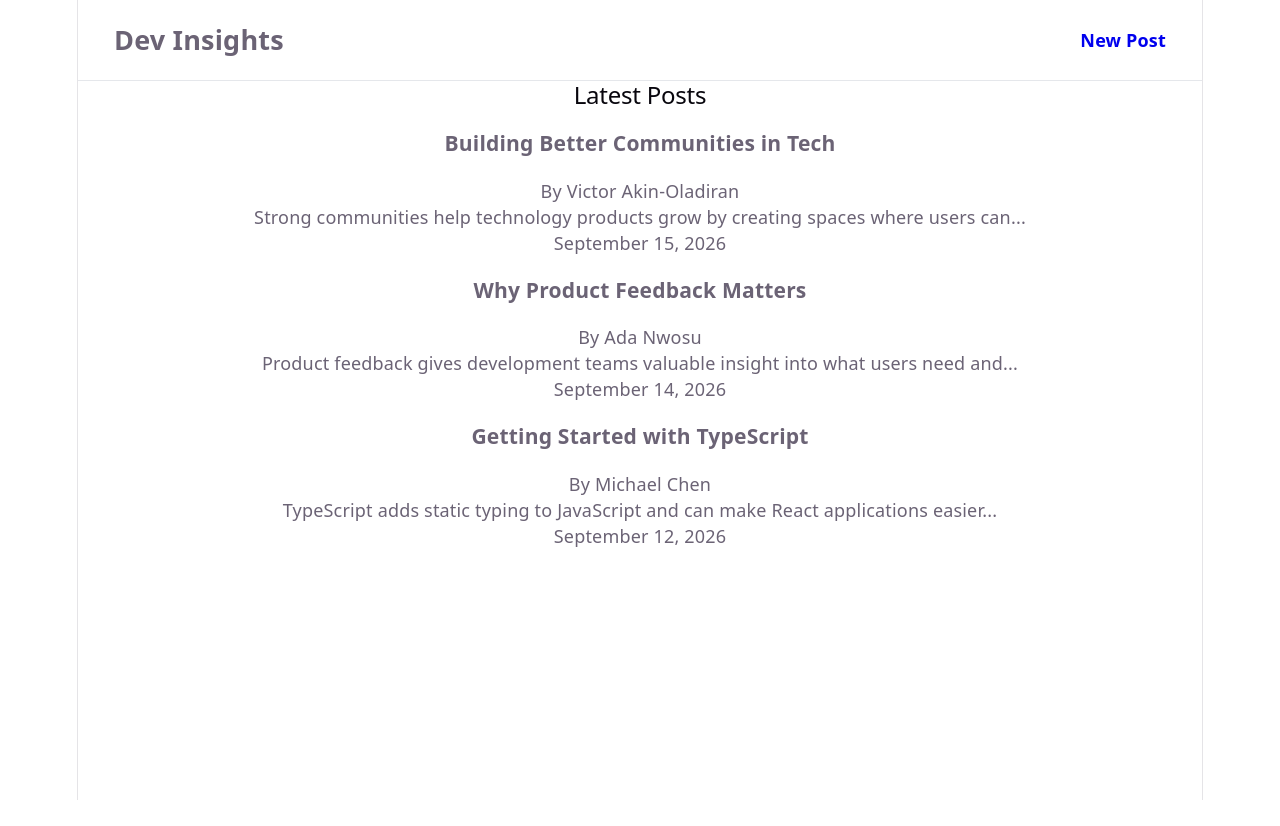
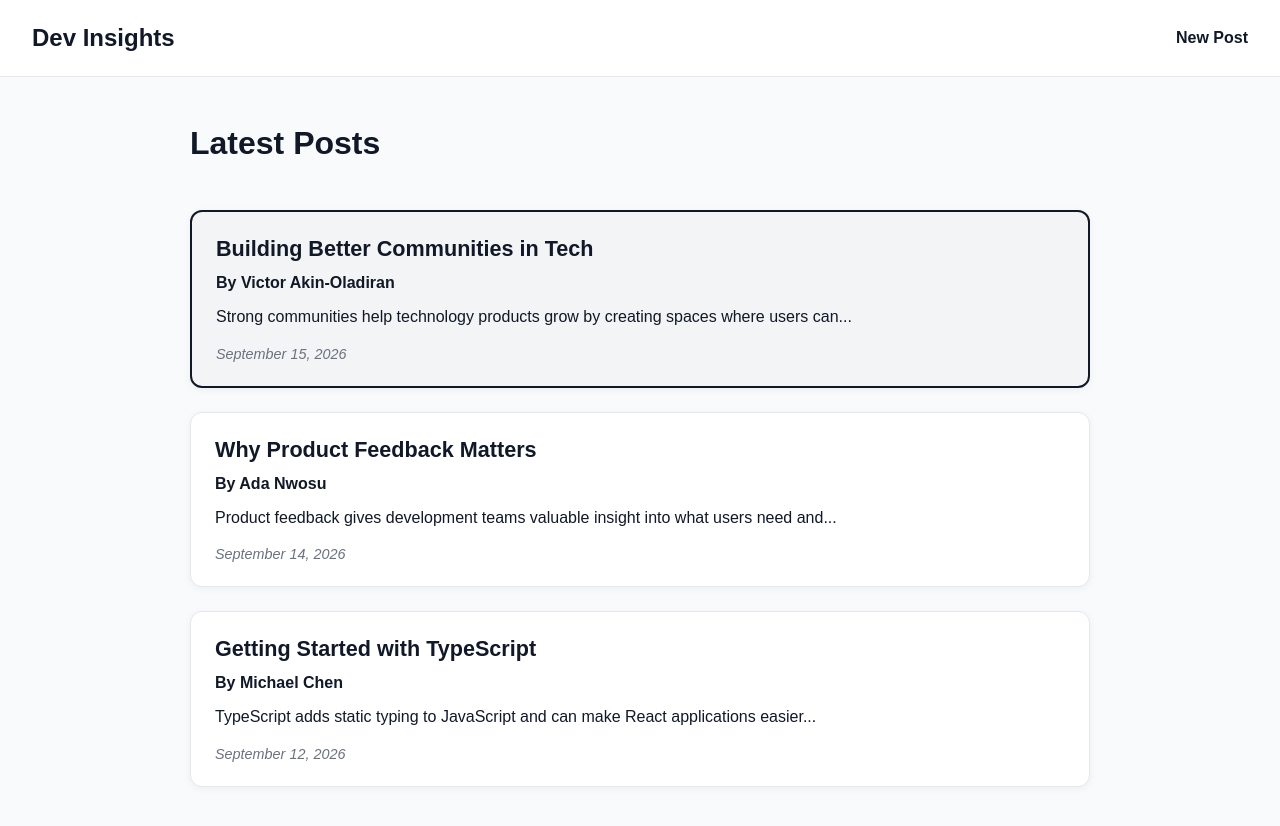
Before and after one commit to fiyinalu/Mini-Blog-Project, a React (Vite) app: page / in a window 1280 px wide. Shown: the top 826 px of the page. Before the commit the page ends 800 px from the top, so only its background shows below. Built offline with nearby package versions, Linux system fonts and the light colour scheme.

Commit message:
Add blog styling and conditional highlighting

```diff
--- a/src/App.css
+++ b/src/App.css
@@ -1,184 +1,9 @@
-.counter {
-  font-size: 16px;
-  padding: 5px 10px;
-  border-radius: 5px;
-  color: var(--accent);
-  background: var(--accent-bg);
-  border: 2px solid transparent;
-  transition: border-color 0.3s;
-  margin-bottom: 24px;
-
-  &:hover {
-    border-color: var(--accent-border);
-  }
-  &:focus-visible {
-    outline: 2px solid var(--accent);
-    outline-offset: 2px;
-  }
+#root {
+  min-height: 100vh;
 }
 
-.hero {
-  position: relative;
-
-  .base,
-  .framework,
-  .vite {
-    inset-inline: 0;
-    margin: 0 auto;
-  }
-
-  .base {
-    width: 170px;
-    position: relative;
-    z-index: 0;
-  }
-
-  .framework,
-  .vite {
-    position: absolute;
-  }
-
-  .framework {
-    z-index: 1;
-    top: 34px;
-    height: 28px;
-    transform: perspective(2000px) rotateZ(300deg) rotateX(44deg) rotateY(39deg)
-      scale(1.4);
-  }
-
-  .vite {
-    z-index: 0;
-    top: 107px;
-    height: 26px;
-    width: auto;
-    transform: perspective(2000px) rotateZ(300deg) rotateX(40deg) rotateY(39deg)
-      scale(0.8);
-  }
+main {
+  width: min(900px, 90%);
+  margin: 0 auto;
+  padding: 3rem 0;
 }
-
-#center {
-  display: flex;
-  flex-direction: column;
-  gap: 25px;
-  place-content: center;
-  place-items: center;
-  flex-grow: 1;
-
-  @media (max-width: 1024px) {
-    padding: 32px 20px 24px;
-    gap: 18px;
-  }
-}
-
-#next-steps {
-  display: flex;
-  border-top: 1px solid var(--border);
-  text-align: left;
-
-  & > div {
-    flex: 1 1 0;
-    padding: 32px;
-    @media (max-width: 1024px) {
-      padding: 24px 20px;
-    }
-  }
-
-  .icon {
-    margin-bottom: 16px;
-    width: 22px;
-    height: 22px;
-  }
-
-  @media (max-width: 1024px) {
-    flex-direction: column;
-    text-align: center;
-  }
-}
-
-#docs {
-  border-right: 1px solid var(--border);
-
-  @media (max-width: 1024px) {
-    border-right: none;
-    border-bottom: 1px solid var(--border);
-  }
-}
-
-#next-steps ul {
-  list-style: none;
-  padding: 0;
-  display: flex;
-  gap: 8px;
-  margin: 32px 0 0;
-
-  .logo {
-    height: 18px;
-  }
-
-  a {
-    color: var(--text-h);
-    font-size: 16px;
-    border-radius: 6px;
-    background: var(--social-bg);
-    display: flex;
-    padding: 6px 12px;
-    align-items: center;
-    gap: 8px;
-    text-decoration: none;
-    transition: box-shadow 0.3s;
-
-    &:hover {
-      box-shadow: var(--shadow);
-    }
-    .button-icon {
-      height: 18px;
-      width: 18px;
-    }
-  }
-
-  @media (max-width: 1024px) {
-    margin-top: 20px;
-    flex-wrap: wrap;
-    justify-content: center;
-
-    li {
-      flex: 1 1 calc(50% - 8px);
-    }
-
-    a {
-      width: 100%;
-      justify-content: center;
-      box-sizing: border-box;
-    }
-  }
-}
-
-#spacer {
-  height: 88px;
-  border-top: 1px solid var(--border);
-  @media (max-width: 1024px) {
-    height: 48px;
-  }
-}
-
-.ticks {
-  position: relative;
-  width: 100%;
-
-  &::before,
-  &::after {
-    content: '';
-    position: absolute;
-    top: -4.5px;
-    border: 5px solid transparent;
-  }
-
-  &::before {
-    left: 0;
-    border-left-color: var(--border);
-  }
-  &::after {
-    right: 0;
-    border-right-color: var(--border);
-  }
-}
--- a/src/App.tsx
+++ b/src/App.tsx
@@ -1,3 +1,4 @@
+import './App.css';
 import Header from './components/Header/Header';
 import PostList from './components/PostList/PostList';
 
--- /dev/null
+++ b/src/components/Post/Post.css
@@ -0,0 +1,33 @@
+.post-card {
+  padding: 1.5rem;
+  border: 1px solid #e5e7eb;
+  border-radius: 12px;
+  background: #ffffff;
+  box-shadow: 0 2px 8px rgba(0, 0, 0, 0.05);
+}
+
+.post-card h3 {
+  margin: 0 0 0.75rem;
+  font-size: 1.35rem;
+}
+
+.post-author {
+  margin: 0 0 0.75rem;
+  font-weight: 600;
+}
+
+.post-preview {
+  margin: 0 0 1rem;
+  line-height: 1.6;
+}
+
+.post-date {
+  margin: 0;
+  font-size: 0.9rem;
+  color: #6b7280;
+}
+
+.post-card--highlighted {
+  border: 2px solid #111827;
+  background: #f3f4f6;
+}
--- a/src/components/Post/Post.tsx
+++ b/src/components/Post/Post.tsx
@@ -1,3 +1,4 @@
+import './Post.css';
 import type { Post as PostType } from '../../types/Post';
 
 interface PostProps {
@@ -6,13 +7,24 @@ interface PostProps {
 
 const Post = ({ post }: PostProps) => {
   const preview = post.content.split(' ').slice(0, 12).join(' ');
+  const isHighlighted = post.author === 'Victor Akin-Oladiran';
 
   return (
-    <article>
+    <article
+      className={`post-card ${isHighlighted ? 'post-card--highlighted' : ''}`}
+    >
       <h3>{post.title}</h3>
-      <p>By {post.author}</p>
-      <p>{preview}...</p>
-      <p>{post.date}</p>
+
+      <p className="post-author">By {post.author}</p>
+
+      <p className="post-preview">{preview}...</p>
+
+      <p
+        className="post-date"
+        style={{ fontStyle: 'italic' }}
+      >
+        {post.date}
+      </p>
     </article>
   );
 };
--- /dev/null
+++ b/src/components/PostList/PostList.css
@@ -0,0 +1,9 @@
+.post-list {
+  display: grid;
+  gap: 1.5rem;
+}
+
+.post-list-title {
+  margin: 0 0 1.5rem;
+  font-size: 2rem;
+}
--- a/src/components/PostList/PostList.tsx
+++ b/src/components/PostList/PostList.tsx
@@ -1,3 +1,4 @@
+import './PostList.css';
 import type { Post as PostType } from '../../types/Post';
 import Post from '../Post/Post';
 
@@ -30,8 +31,8 @@ const PostList = () => {
   ];
 
   return (
-    <section>
-      <h2>Latest Posts</h2>
+    <section className="post-list">
+      <h2 className="post-list-title">Latest Posts</h2>
 
       {posts.map((post) => (
         <Post key={post.id} post={post} />
--- a/src/index.css
+++ b/src/index.css
@@ -1,111 +1,14 @@
-:root {
-  --text: #6b6375;
-  --text-h: #08060d;
-  --bg: #fff;
-  --border: #e5e4e7;
-  --code-bg: #f4f3ec;
-  --accent: #aa3bff;
-  --accent-bg: rgba(170, 59, 255, 0.1);
-  --accent-border: rgba(170, 59, 255, 0.5);
-  --social-bg: rgba(244, 243, 236, 0.5);
-  --shadow:
-    rgba(0, 0, 0, 0.1) 0 10px 15px -3px, rgba(0, 0, 0, 0.05) 0 4px 6px -2px;
-
-  --sans: system-ui, 'Segoe UI', Roboto, sans-serif;
-  --heading: system-ui, 'Segoe UI', Roboto, sans-serif;
-  --mono: ui-monospace, Consolas, monospace;
-
-  font: 18px/145% var(--sans);
-  letter-spacing: 0.18px;
-  color-scheme: light dark;
-  color: var(--text);
-  background: var(--bg);
-  font-synthesis: none;
-  text-rendering: optimizeLegibility;
-  -webkit-font-smoothing: antialiased;
-  -moz-osx-font-smoothing: grayscale;
-
-  @media (max-width: 1024px) {
-    font-size: 16px;
-  }
-}
-
-@media (prefers-color-scheme: dark) {
-  :root {
-    --text: #9ca3af;
-    --text-h: #f3f4f6;
-    --bg: #16171d;
-    --border: #2e303a;
-    --code-bg: #1f2028;
-    --accent: #c084fc;
-    --accent-bg: rgba(192, 132, 252, 0.15);
-    --accent-border: rgba(192, 132, 252, 0.5);
-    --social-bg: rgba(47, 48, 58, 0.5);
-    --shadow:
-      rgba(0, 0, 0, 0.4) 0 10px 15px -3px, rgba(0, 0, 0, 0.25) 0 4px 6px -2px;
-  }
-
-  #social .button-icon {
-    filter: invert(1) brightness(2);
-  }
-}
-
-#root {
-  width: 1126px;
-  max-width: 100%;
-  margin: 0 auto;
-  text-align: center;
-  border-inline: 1px solid var(--border);
-  min-height: 100svh;
-  display: flex;
-  flex-direction: column;
+* {
   box-sizing: border-box;
 }
 
 body {
   margin: 0;
+  font-family: Arial, Helvetica, sans-serif;
+  background: #f9fafb;
+  color: #111827;
 }
 
-h1,
-h2 {
-  font-family: var(--heading);
-  font-weight: 500;
-  color: var(--text-h);
+a {
+  color: inherit;
 }
-
-h1 {
-  font-size: 56px;
-  letter-spacing: -1.68px;
-  margin: 32px 0;
-  @media (max-width: 1024px) {
-    font-size: 36px;
-    margin: 20px 0;
-  }
-}
-h2 {
-  font-size: 24px;
-  line-height: 118%;
-  letter-spacing: -0.24px;
-  margin: 0 0 8px;
-  @media (max-width: 1024px) {
-    font-size: 20px;
-  }
-}
-p {
-  margin: 0;
-}
-
-code,
-.counter {
-  font-family: var(--mono);
-  display: inline-flex;
-  border-radius: 4px;
-  color: var(--text-h);
-}
-
-code {
-  font-size: 15px;
-  line-height: 135%;
-  padding: 4px 8px;
-  background: var(--code-bg);
-}
```
